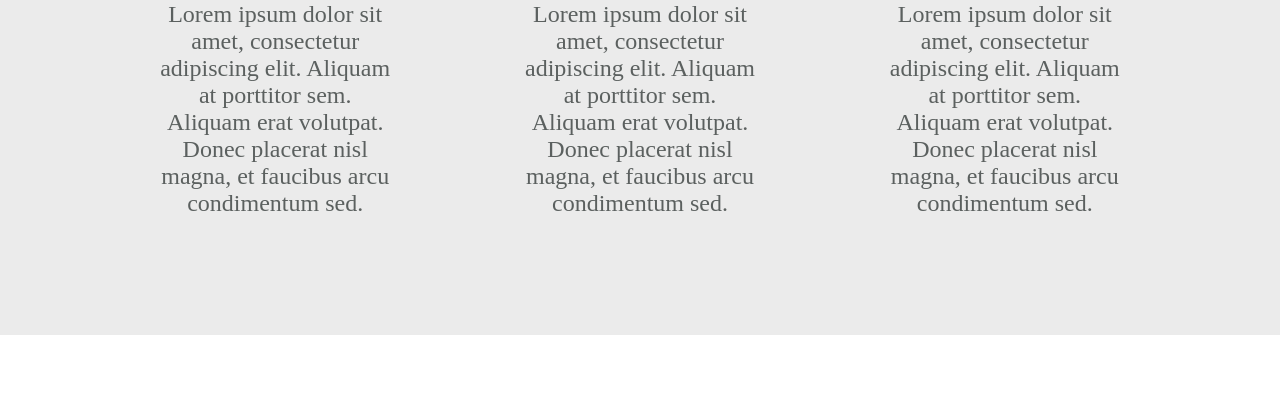
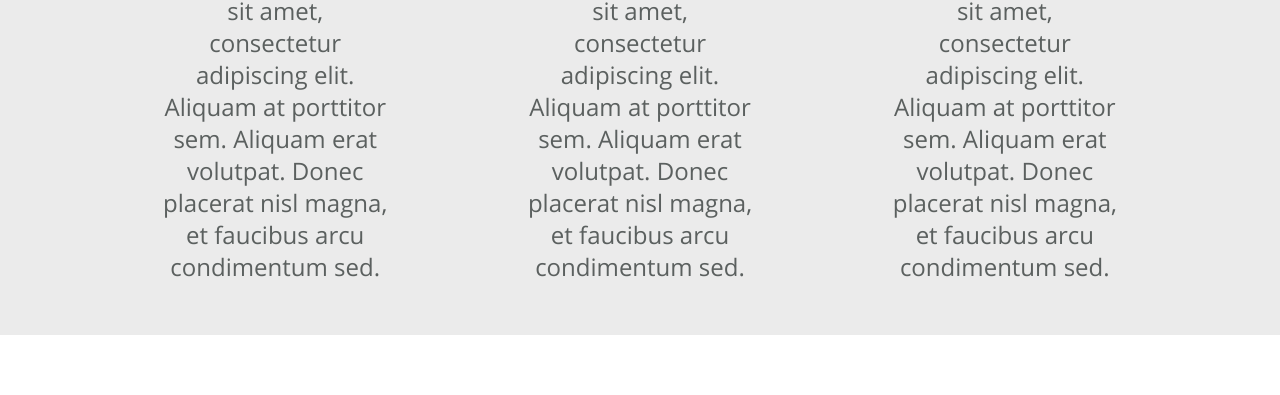
Before and after one commit to wywioltomasz/Zaplanuj-jedzonko, a website: page development/index.html in a window 1280 px wide. Shown: the part 405-800 px from the top of the page. Drawn offline with nearby package versions, Linux system fonts and the light colour scheme; files that its build step writes are made by us from their sources; files whose address does not match are found by name.

Commit message:
font zalaczony w resecie

```diff
--- a/development/scss/partials/_reset.scss
+++ b/development/scss/partials/_reset.scss
@@ -2,4 +2,5 @@
   margin: 0;
   padding: 0;
   box-sizing: border-box;
+  font-family: "Opensans", sans-serif;
 }
```
